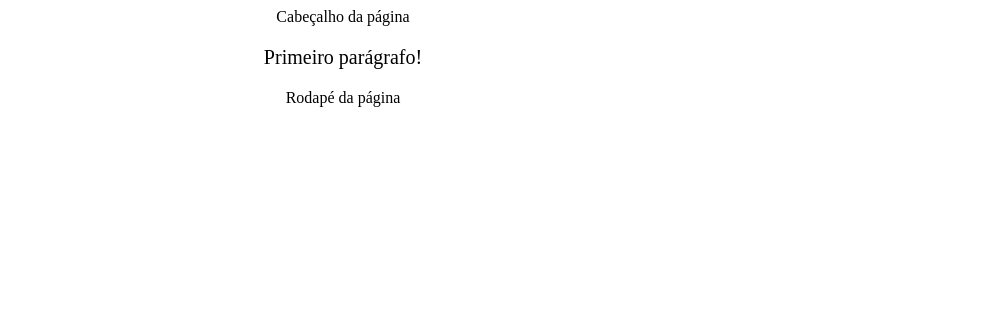
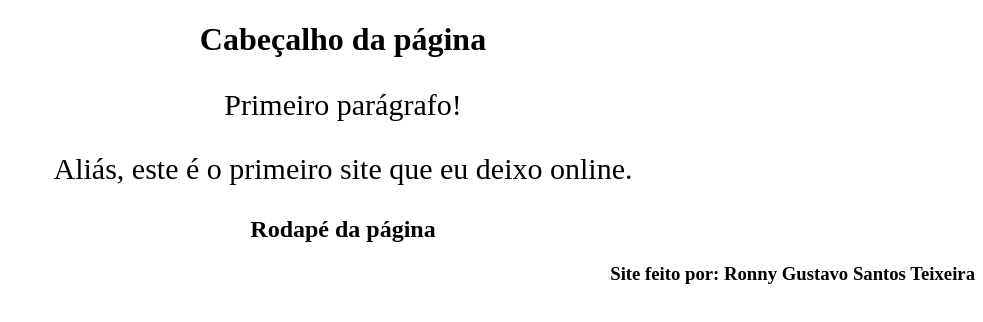
Before and after one commit to RonnyGST/Exemplo, a plain HTML site: page index.html in a window 1280 px wide. Shown: the whole page, without its empty margins (297-1280 px from the left). Drawn offline with Linux system fonts and the light colour scheme.

Commit message:
Colocando meu nome

```diff
--- a/index.html
+++ b/index.html
@@ -18,17 +18,26 @@
  				text-align: center;
  			}
  			p{
- 				font-size: 20px;
+ 				font-size: 30px;
  			}
+			h3{
+				text-align: right;
+			}
  		</style>
 
 
 
- 		<header>Cabeçalho da página</header>
+ 		<header>
+			<h1>Cabeçalho da página</h1>
+		</header>
  		<div>
  			<p>Primeiro parágrafo!</p>
+			<p>Aliás, este é o primeiro site que eu deixo online.</p>
  		</div>
- 		<footer>Rodapé da página</footer>
+ 		<footer>
+			<h2>Rodapé da página</h2>
+			<h3>Site feito por: <b>Ronny Gustavo Santos Teixeira</b></h3>
+		</footer>
 
 	 </body>
 </html>
```
